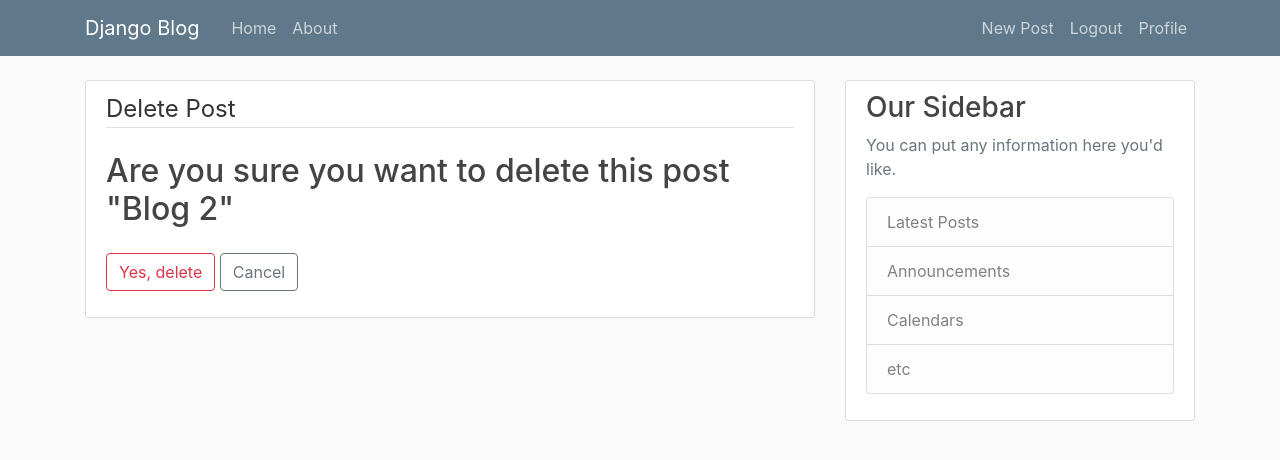
After one commit to Mukul2000/Django-and-Blogs, a Django app: page /post/2/delete in a window 1280 px wide. The commit adds this page. Shown: the top 460 px of the page. Run offline with Django 3.2, Linux system fonts and the light colour scheme; a user stored in the database is signed in; data comes from the database, SQL or seed files in the repository; both versions use the stored data as it was after the commit; some libraries are stand-ins or nearby versions.

Commit message:
Set up pages for updating and deleting posts. Added those options to the Post detail view.
Solved one bug, head typed <post> instead of post lol.

```diff
--- a/blog/models.py
+++ b/blog/models.py
@@ -15,5 +15,5 @@ class Post(models.Model):
      def __str__(self):
           return self.title
 
-     #def get_absolute_url(self):
-     #     return reverse('post-detail', kwargs = {'pk':self.pk})
+     def get_absolute_url(self):
+          return reverse('post-detail', kwargs = {'pk':self.pk})
--- a/blog/templates/blog/base.html
+++ b/blog/templates/blog/base.html
@@ -39,6 +39,7 @@
             <!--Django provides us with user variable to check if -->
             <!-- user is authenticated or not-->
             {%if user.is_authenticated %}
+            <a class="nav-item nav-link" href="{% url 'post-create' %}">New Post</a>
             <a class="nav-item nav-link" href="{% url 'logout' %}">Logout</a>
             <a class="nav-item nav-link" href="{% url 'profile' %}">Profile</a>
             {% else %}
--- a/blog/templates/blog/home.html
+++ b/blog/templates/blog/home.html
@@ -10,7 +10,7 @@
             <a class="mr-2" href="#">{{ post.author }}</a>
             <small class="text-muted">{{ post.date_posted|date:"F d, Y" }}</small>
         </div>
-        <h2><a class="article-title" href="/post/{{ post.id }}">{{ post.title }}</a></h2>
+        <h2><a class="article-title" href="url 'post-detail' post.id">{{ post.title }}</a></h2>
         <p class="article-content">{{ post.content }}</p>
     </div>
 </article>
--- /dev/null
+++ b/blog/templates/blog/post_confirm_delete.html
@@ -0,0 +1,23 @@
+{% extends "blog/base.html" %}
+
+{% block content %}
+<div class="content-section">
+    <form method="POST">
+        {% csrf_token %}
+        <fieldset class="form-group">
+            <legend class="border-bottom mb-4">
+                Delete Post
+            </legend>
+            <h2> Are you sure you want to delete this post "{{ object.title }}"
+        </fieldset>
+        <div class="form-group">
+            <button class="btn btn-outline-danger" type="submit">
+                Yes, delete
+            </button>
+            <a class="btn btn-outline-secondary" href = "{% url 'post-detail' object.id%}">
+                Cancel
+            </a>
+        </div>
+    </form>
+</div>
+{% endblock content %}
--- a/blog/templates/blog/post_detail.html
+++ b/blog/templates/blog/post_detail.html
@@ -10,6 +10,10 @@ reduces the amount of code needed to make a view-->
         <div class="article-metadata">
             <a class="mr-2" href="#">{{ object.author }}</a>
             <small class="text-muted">{{ object.date_objected|date:"F d, Y" }}</small>
+            {%if object.auth == user %}
+                <a class  = "btn btn-secondary btn-sm mt-1 mb-1"href = "url 'post-update' object.id"> Update </a>
+                <a class  = "btn btn-danger btn-sm mt-1 mb-1"href = "url 'post-delete' object.id"> Delete </a>
+            {%endif%}
         </div>
         <h2 class="article-title"> {{ object.title }}</h2>
         <p class="article-content">{{ object.content }}</p>
--- a/blog/urls.py
+++ b/blog/urls.py
@@ -9,7 +9,13 @@ by django at first.
 
 from django.urls import path
 from . import views
-from .views import PostListView, PostDetailView, PostCreateView
+from .views import (
+    PostListView,
+     PostDetailView,
+     PostCreateView,
+     PostUpdateView,
+     PostDeleteView
+     )
 
 
 urlpatterns = [
@@ -27,11 +33,17 @@ urlpatterns = [
     #/blog sends django here, /about activates the about page.
 
 
-    path('<post>/<int:pk>/', PostDetailView.as_view(), name = "post-detail"),
+    path('post/<int:pk>/', PostDetailView.as_view(), name = "post-detail"),
     #we have to create a url pattern with a variable, why? because we are looking
     #into details of a particular post.
     #since this refers to a particular post, pk here is the primary key of the post
 
 
-    path('<post>/new/', PostCreateView.as_view(), name = "post-create"),
+    path('post/new/', PostCreateView.as_view(), name = "post-create"),
+
+    path('post/<int:pk>/update', PostUpdateView.as_view(), name = "post-update"),
+    # we just need to pass in the primary key of what we need to update, the
+    #django view will take care of the rest.
+
+    path('post/<int:pk>/delete', PostDeleteView.as_view(), name = "post-delete"),
 ]
--- a/blog/views.py
+++ b/blog/views.py
@@ -3,21 +3,31 @@ from .models import Post
 from django.views.generic import (
     ListView,
     DetailView,
-    CreateView
-    )
+    CreateView,
+    UpdateView,
+    DeleteView
+)
+from django.contrib.auth.mixins import LoginRequiredMixin, UserPassesTestMixin
+# UserPassesTestMixin is to prevent non authors of a post from editing the post
+
 
 def home(request):
     context = {
-        'posts' : Post.objects.all()
+        'posts': Post.objects.all()
     }
-    return render(request, 'blog/home.html',context)
-    #render by default looks in template directory for the app.
+    return render(request, 'blog/home.html', context)
+    # render by default looks in template directory for the app.
+
 
 class PostListView(ListView):
     model = Post
-    template_name = 'blog/home.html' #template of the form <app>/<model>_<viewtype>.html
-    context_object_name = 'posts' #inside home.html, posts is the variable we used to access posts
-    ordering = ['-date_posted'] #'date-posted' gives normal sorting, adding '-' sorts in reverse.
+    # template of the form <app>/<model>_<viewtype>.html
+    template_name = 'blog/home.html'
+    # inside home.html, posts is the variable we used to access posts
+    context_object_name = 'posts'
+    # 'date-posted' gives normal sorting, adding '-' sorts in reverse.
+    ordering = ['-date_posted']
+
 
 """
 So, what's the difference between class based views and functional views?
@@ -29,22 +39,53 @@ Much easier to use class based views.
 
 """
 
+
 class PostDetailView(DetailView):
     model = Post
-    #this class will be looking for template <app>/<model>_<viewtype>.html
+    # this class will be looking for template <app>/<model>_<viewtype>.html
     # i.e blog/post_detail.html
 
 
-class PostCreateView(CreateView):
+class PostCreateView(LoginRequiredMixin, CreateView):
     model = Post
-    fields = ['title','content']
-    #unlike other views, it shares template with update
-    #looks form <model>_form.html
+    fields = ['title', 'content']
+    # unlike other views, it shares template with update
+    # looks form <model>_form.html
     success_url = ''
 
-    def form_valid(self,form):
+    def form_valid(self, form):
         form.instance.author = self.request.user
         return super().form_valid(form)
 
+
+class PostUpdateView(LoginRequiredMixin, UserPassesTestMixin, UpdateView):
+    model = Post
+    fields = ['title', 'content']
+    # unlike other views, it shares template with update
+    # looks form <model>_form.html
+    success_url = ''
+
+    def form_valid(self, form):
+        form.instance.author = self.request.user
+        return super().form_valid(form)
+
+    def test_func(self):  # used with userpassestestmixin to prevent non authors
+        # from messing with other people's posts.
+        post = self.get_object()
+        if(self.request.user == post.author):
+            return True
+        else:
+            return False
+
+class PostDeleteView(LoginRequiredMixin, UserPassesTestMixin, DeleteView):
+    model = Post
+    success_url='/'
+    def test_func(self):  # used with userpassestestmixin to prevent non authors
+        # from deleting people's posts.
+        post = self.get_object()
+        if(self.request.user == post.author):
+            return True
+        else:
+            return False
 def about(request):
-    return render(request, 'blog/about.html',{'title': 'About'})
+    return render(request, 'blog/about.html', {'title': 'About'})
```
Also changed, not shown: db.sqlite3.
